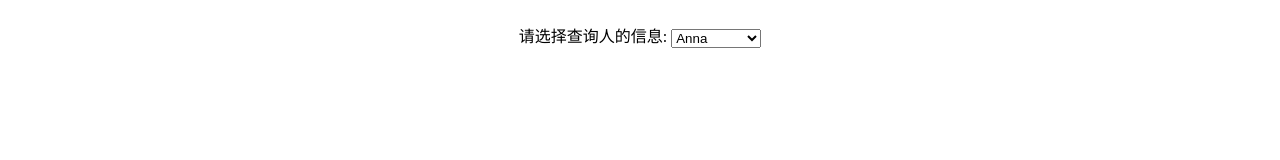
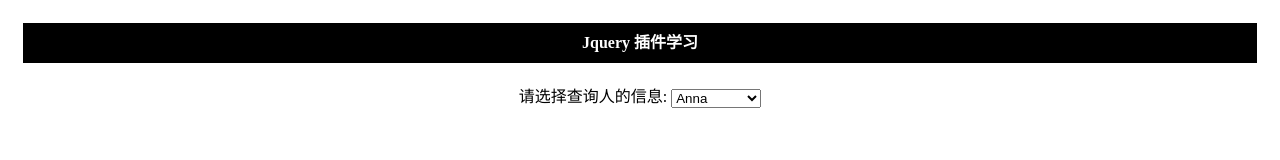
Before and after one commit to skySoft-cloud/person-plugins, a plain HTML site: page index.html in a window 1280 px wide. Drawn offline with Linux system fonts and the light colour scheme; no server answers.

Commit message:
【cloud.chen】【样式修改】

```diff
--- a/index.html
+++ b/index.html
@@ -5,6 +5,16 @@
     <title>插件编写</title>
 </head>
 <style>
+    header {
+        height: 40px;
+        background-color: black;
+        color: #ffffff;
+        text-align: center;
+        line-height: 40px;
+        font-weight: 700;
+        margin-bottom: 20px;
+    }
+
     .form-horizontal {
         padding: 15px;
         min-height: 600px;
@@ -77,11 +87,12 @@
 
     .err-msg {
         color: red;
-        font-size:14px;
+        font-size: 14px;
     }
 </style>
 <body>
 <div class="form-horizontal">
+    <header>Jquery 插件学习</header>
     <div class="top-select">
         <label for="person_name">请选择查询人的信息:</label>
         <select name="persons" id="person_name">
@@ -147,6 +158,7 @@
 <script type="text/javascript">
     (function ($) {
         var CurPage = {};
+        var $content = $(".form-horizontal");
 
         CurPage.Data = (function () {
 
@@ -202,6 +214,10 @@
              * 页面表单验证
              */
             initValidate = function () {
+                $content.addValidRules({
+                    user_money: ["num"]
+                });
+
                 $("#user_money").on("blur", function () {
                     var check_money_result = valid_utils.checkNumber($("#user_money")),
                             err_template;
--- a/script/common/valid_utils.js
+++ b/script/common/valid_utils.js
@@ -8,8 +8,18 @@ var reg_map = {
     reg_word: /^[a-zA-Z]$/,
     reg_num: /^[1-9]\d*/
 };
+
+
 /**输入框格式化方法*/
 (function ($) {
+
+    // 增加原型方法
+    $.fn.addValidRules = function (options) {
+        $.each(options,function(item){
+            $("#"+item).addClass("js-valid");
+        })
+    };
+
     /**页面私有方法集合*/
     var initPriEvent,        // 初始化页面私有方法
         priFormatInputSpace; // 输入框自动去除空格
```
